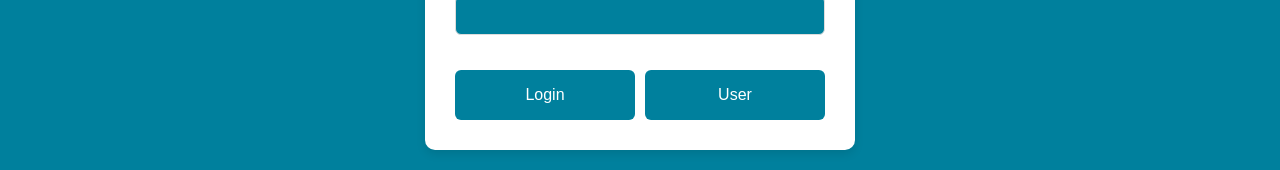
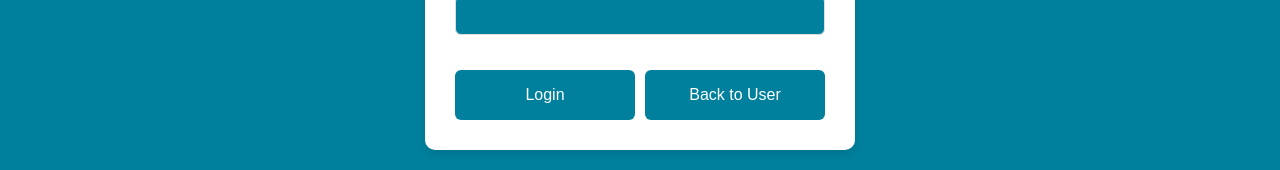
Before and after one commit to Imazen7/Hostel-Hub, a React (Vite) app: page /AdminLogin in a window 1280 px wide. Shown: the part 416-586 px from the top of the page. Built offline with nearby package versions, Linux system fonts and the light colour scheme.

Commit message:
Update AdminLogin.jsx

```diff
--- a/src/pages/AdminLogin.jsx
+++ b/src/pages/AdminLogin.jsx
@@ -82,7 +82,7 @@ const AdminLogin = () => {
                   width: "100%",
                 }}
               >
-                User
+                Back to User
               </Link>
             </div>
             {error && <p className="error-message">{error}</p>}
```
